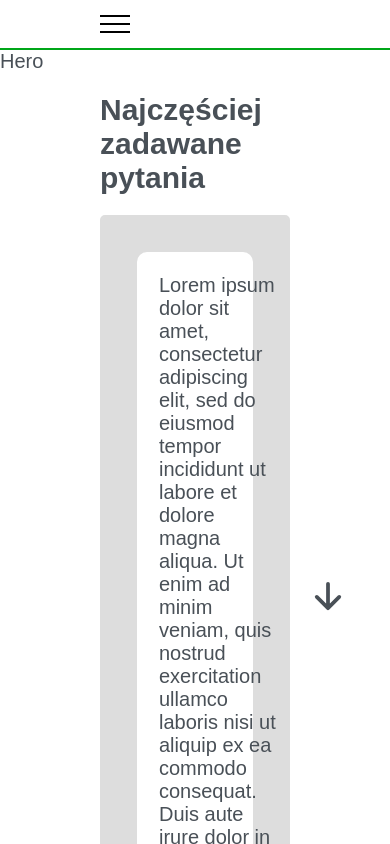
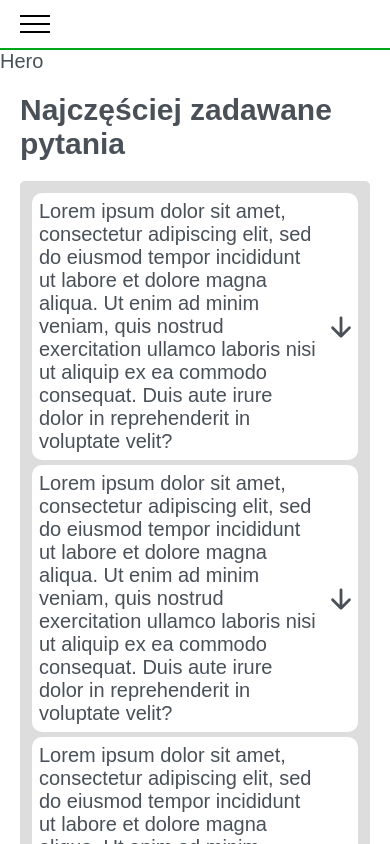
Before and after one commit to Mateusz-Ramotowski-Poland/Ramot-Ogrody-Webpage, a React (Create React App) app: page /faq in a window 390 px wide. Shown: the top 844 px of the page. Built offline with nearby package versions, Linux system fonts and the light colour scheme.

Commit message:
ROW-18 Adjust layout: whole page container and accordion for small screen

```diff
--- a/src/App.tsx
+++ b/src/App.tsx
@@ -1,6 +1,6 @@
 import { Route, Routes } from "react-router-dom";
 import { Certyfikaty, Faq, Glowna, Kontakt, PielegnacjaOgrodow, SprzedazDrzewa, WycinkaDrzew } from "./pages";
-import { Container1440, Footer, Header, Hero } from "./components";
+import { Container, Footer, Header, Hero } from "./components";
 import "./App.scss";
 
 export function App() {
@@ -8,7 +8,7 @@ export function App() {
     <>
       <Header />
       <Hero />
-      <Container1440>
+      <Container>
         <Routes>
           <Route path="/" element={<Glowna />}></Route>
           <Route path="/certyfikaty" element={<Certyfikaty />}></Route>
@@ -18,7 +18,7 @@ export function App() {
           <Route path="/sprzedaz-drzewa" element={<SprzedazDrzewa />}></Route>
           <Route path="/wycinka-drzew" element={<WycinkaDrzew />}></Route>
         </Routes>
-      </Container1440>
+      </Container>
       <Footer />
     </>
   );
--- a/src/components/Accordion.module.scss
+++ b/src/components/Accordion.module.scss
@@ -1,8 +1,13 @@
+@use "../styles/breakpoints" as bp;
+
 $color: #ddd;
 
 .container {
   border: 2px solid $color;
   border-radius: 0.5rem;
-  padding: 3rem;
+  padding: 0.5rem;
   background-color: $color;
+  @include bp.xlg {
+    padding: 3rem;
+  }
 }
--- a/src/components/AccordionItem.module.scss
+++ b/src/components/AccordionItem.module.scss
@@ -1,11 +1,15 @@
 @use "../styles/colors" as co;
+@use "../styles/breakpoints" as bp;
 
 .accordion_item {
   background-color: #fff;
   border: 2px solid #fff;
   border-radius: 1rem;
-  padding: 2rem;
+  padding: 0.5rem;
   margin: 0.5rem;
+  @include bp.xlg {
+    padding: 2rem;
+  }
 }
 
 .answer {
@@ -17,12 +21,20 @@
 }
 
 .icon {
-  font-size: 4rem;
+  font-size: 3rem;
+  @include bp.xlg {
+    font-size: 4rem;
+  }
 }
 
 .question {
   align-items: center;
   display: grid;
-  gap: 3rem;
-  grid-template-columns: 1fr 3.5rem;
+  gap: 0.5rem;
+  grid-template-columns: 1fr 2.5rem;
+
+  @include bp.xlg {
+    gap: 3rem;
+    grid-template-columns: 1fr 3.5rem;
+  }
 }
--- a/src/components/Footer.module.scss
+++ b/src/components/Footer.module.scss
@@ -1,8 +1,8 @@
-@use "../styles/variables" as va;
 @use "../styles/colors" as co;
+@use "../styles/mixins" as mi;
 
 .footer {
   border-top: 2px solid co.$primary;
   margin-top: 2rem;
-  padding: 0 va.$header-footer-horizontal-padding;
+  @include mi.container;
 }
--- a/src/components/Header.module.scss
+++ b/src/components/Header.module.scss
@@ -1,6 +1,7 @@
 @use "../styles/colors" as co;
 @use "../styles/breakpoints" as bp;
 @use "../styles/variables" as va;
+@use "../styles/mixins" as mi;
 
 $header-bottom-border: 2px solid co.$primary;
 
@@ -24,10 +25,10 @@ $header-bottom-border: 2px solid co.$primary;
   display: flex;
   font-size: inherit;
   min-height: 5rem;
-  padding: 1.5rem va.$header-footer-horizontal-padding;
   position: sticky;
   top: 0;
   z-index: 10;
+  @include mi.container($padding-top-bottom: 1.5rem);
 
   &.active {
     border-bottom: none;
@@ -69,7 +70,7 @@ $header-bottom-border: 2px solid co.$primary;
       background: white;
       border-bottom: $header-bottom-border;
       display: block;
-      margin-left: -(va.$header-footer-horizontal-padding);
+      margin-left: -(va.$container-padding-small-screen);
       position: absolute;
       text-align: center;
       top: 5rem;
--- a/src/components/index.ts
+++ b/src/components/index.ts
@@ -1,7 +1,7 @@
 export * from "./Footer";
 export * from "./Header";
 export * from "./Hero";
-export * from "./styles-wrappers/Container1440";
+export * from "./styles-wrappers/Container";
 export * from "./Accordion";
 export * from "./AccordionItem";
 export * from "./TitleH2";
--- /dev/null
+++ b/src/components/styles-wrappers/Container.module.scss
@@ -0,0 +1,5 @@
+@use "../../styles/mixins" as mi;
+
+.container {
+  @include mi.container;
+}
--- a/src/components/styles-wrappers/Container1440.tsx
+++ b/src/components/styles-wrappers/Container.tsx
@@ -1,6 +1,6 @@
 import { PropsWithChildren } from "react";
-import styles from "./Container1440.module.scss";
+import styles from "./Container.module.scss";
 
-export const Container1440 = (props: PropsWithChildren) => {
+export const Container = (props: PropsWithChildren) => {
   return <div className={styles.container}>{props.children} </div>;
 };
--- a/src/components/styles-wrappers/Container1440.module.scss
+++ /dev/null
@@ -1,7 +0,0 @@
-@use "../../styles/variables" as va;
-
-.container {
-  max-width: 164rem;
-  margin: 0 auto;
-  padding: 0 va.$header-footer-horizontal-padding;
-}
--- /dev/null
+++ b/src/styles/_mixins.scss
@@ -0,0 +1,10 @@
+@use "../styles/breakpoints" as bp;
+@use "../styles/variables" as va;
+
+@mixin container($padding-top-bottom: 0, $max-width: 144rem) {
+  padding: $padding-top-bottom va.$container-padding-small-screen;
+
+  @include bp.xlg {
+    padding: $padding-top-bottom max(va.$container-padding-big-screen, calc(100% - $max-width) / 2);
+  }
+}
--- a/src/styles/_variables.scss
+++ b/src/styles/_variables.scss
@@ -1 +1,2 @@
-$header-footer-horizontal-padding: 10rem;
+$container-padding-big-screen: 10rem;
+$container-padding-small-screen: 2rem;
```
